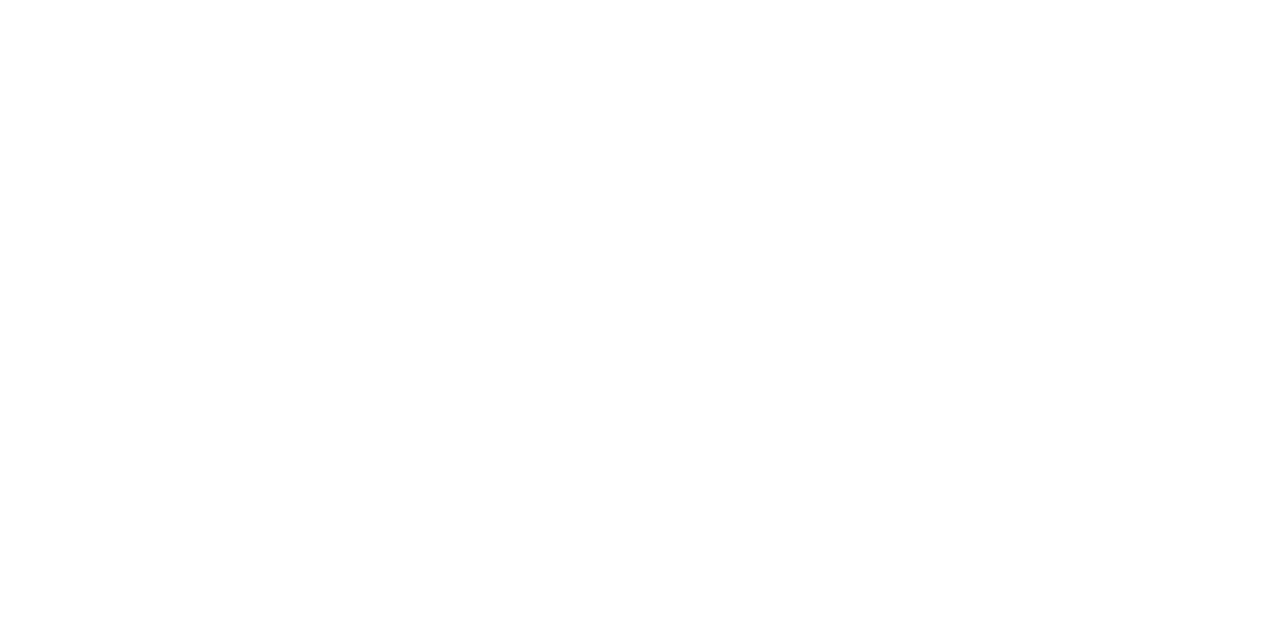
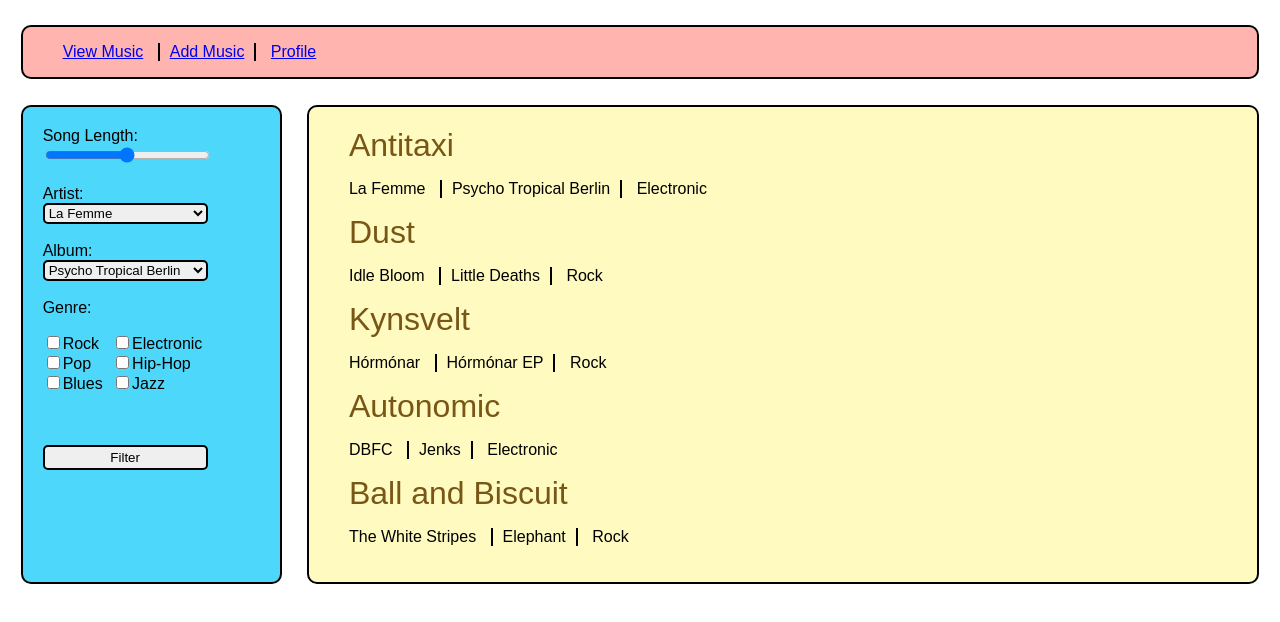
Before and after one commit to hiattcollins/Ex-CSS102-4-Music-History-1, a plain HTML site: page index.html in a window 1280 px wide. Drawn offline with Linux system fonts and the light colour scheme.

Commit message:
completed html and css for music history page

```diff
--- a/index.html
+++ b/index.html
@@ -4,12 +4,123 @@
 	<head>
 	  <meta charset="utf-8">
 	  <title>Music History</title>
+	  <link rel="stylesheet" type="text/css" href="styles.css" />
 	</head>
 
 	<body>
+		<div class="wrapper">
+			<div id="navBar">
+				<nav>
+					<ul id="navList">
+						<li><a href="#">View Music</a></li>
+						<li class="middleNav"><a href="#">Add Music</a></li>
+						<li><a href="#">Profile<a/></li>
+					</ul>
+				</nav>
+			</div>
 
+			<div class="flexcontainer">
+				<div id="sideMenu">
+					<form>
+
+						<label>Song Length:</label>
+						<input id="lengthSlider" type="range" min="0" max="12">
+						<br>
+						<br>
+
+						<label for="artist">Artist:</label><br>
+						<select name="artist">
+							<option value="lafemme">La Femme</option>
+							<option value="idlebloom">Idle Bloom</option>
+							<option value="hormonar">Hórmónar</option>
+							<option value="dbfc">DBFC</option>
+							<option value="thewhitestripes">The White Stripes</option>
+						</select>
+						<br>
+						<br>
+
+						<label for="album">Album:</label><br>
+						<select name="album">
+							<option value="psychotropicalberlin">Psycho Tropical Berlin</option>
+							<option value="littledeaths">Little Deaths</option>
+							<option value="hormonarep">Hórmónar EP</option>
+							<option value="jenks">Jenks</option>
+							<option value="elephant">Elephant</option>
+						</select><br>
+						<br>
+
+						<form>
+							<label>Genre:</label><br>
+							<ul id="genreCheck">
+								<li><input type="checkbox" name="genre1" value="rock">Rock</li>
+								<li><input type="checkbox" name="genre2" value="electronic">Electronic</li>
+								<li><input type="checkbox" name="genre3" value="pop">Pop</li>
+								<li><input type="checkbox" name="genre4" value="hip-hop">Hip-Hop</li>
+								<li><input type="checkbox" name="genre5" value="blues">Blues</li>
+								<li><input type="checkbox" name="genre6" value="jazz">Jazz</li>
+							</ul>
+						</form><br>
+						<br>
+
+						<button id="filterButton">Filter</button>
+
+					</form>
+				</div>
+
+				<div id="songBlock">
+					<!-- Song 1 -->
+					<div>
+						<span class="songName">Antitaxi</span>
+						<ul class="songInfo">
+							<li>La Femme</li>							<!-- Artist Name -->
+							<li class="middleSongInfo">Psycho Tropical Berlin</li>	<!-- Album Name -->
+							<li>Electronic</li>							<!-- Genre -->
+						</ul>
+					</div>
+					<!-- Song 2 -->
+					<div>
+						<span class="songName">Dust</span>
+						<ul class="songInfo">
+							<li>Idle Bloom</li>
+							<li class="middleSongInfo">Little Deaths</li>
+							<li>Rock</li>
+						</ul>
+					</div>
+					<!-- Song 3 -->
+					<div>
+						<span class="songName">Kynsvelt</span>
+						<ul class="songInfo">
+							<li>Hórmónar</li>
+							<li class="middleSongInfo">Hórmónar EP</li>
+							<li>Rock</li>
+						</ul>
+					</div>
+					<!-- Song 4 -->
+					<div>
+						<span class="songName">Autonomic</span>
+						<ul class="songInfo">
+							<li>DBFC</li>
+							<li class="middleSongInfo">Jenks</li>
+							<li>Electronic</li>
+						</ul>
+					</div>
+					<!-- Song 5 -->
+					<div>
+						<span class="songName">Ball and Biscuit</span>
+						<ul class="songInfo">
+							<li>The White Stripes</li>
+							<li class="middleSongInfo">Elephant</li>
+							<li>Rock</li>
+						</ul>
+					</div>
+
+				</div>
+			</div>
+
+		</div>
 
 	</body>
+
 </html>
 
 
--- /dev/null
+++ b/styles.css
@@ -0,0 +1,107 @@
+
+.wrapper {
+	font-family: Arial, sans-serif;
+}
+
+/**************  NAV BAR STYLES  *****************/
+
+#navBar {
+	background-color: #FFB4B0;
+	min-width: 702px;
+	margin: 2% 1% 2% 1%;
+	border: 2px solid black;
+	border-radius: 10px;
+}
+
+#navList {
+	list-style-type: none;
+}
+
+#navList li{
+	display: inline-block;
+}
+
+.middleNav {
+	border-left: 2px solid black;
+	border-right: 2px solid black;
+	margin: 0 10px;
+	padding: 0 10px;
+}
+
+
+/**************  MUSIC CHOOSER STYLES  *****************/
+
+.flexcontainer {
+	display: flex;
+}
+
+/**************  SIDE MENU STYLES  *****************/
+
+#sideMenu {
+	background-color: #4DD7FA;
+	width: 20%;
+	min-width: 165px;
+	padding: 20px 20px 20px 20px;
+	margin: 0 1% 0 1%;
+	border: 2px solid black;
+	border-radius: 10px;
+}
+
+#sideMenu form select {
+	width: 165px;
+	border: 2px solid black;
+	border-radius: 5px;
+}
+
+#genreCheck {
+	list-style: none;
+	padding-left: 0;
+}
+
+#genreCheck li {
+	display: inline-block;
+	min-width: 60px;
+	margin-right: 5px;
+}
+
+#filterButton {
+	border: 2px solid black;
+	border-radius: 5px;
+	width: 165px;
+	height: 25px;
+}
+
+#lengthSlider {
+	width: 165px;
+}
+/**************  SONG BLOCK STYLES  *****************/
+
+#songBlock {
+	background-color: #FEFAC0;
+	width: 80%;
+	min-width: 400px;
+	padding: 20px 40px 20px 40px;
+	margin: 0 1% 0 1%;
+	border: 2px solid black;
+	border-radius: 10px;
+}
+
+.songName {
+	color: #785616;
+	font-size: 2em;
+}
+.songInfo {
+	list-style-type: none;
+	padding-left: 0;
+}
+
+.songInfo li {
+	display: inline-block;
+}
+
+.middleSongInfo {
+	border-left: 2px solid black;
+	border-right: 2px solid black;
+	margin: 0 10px;
+	padding: 0 10px;
+}
```
Lines whose indentation alone changed are shown as unchanged.
